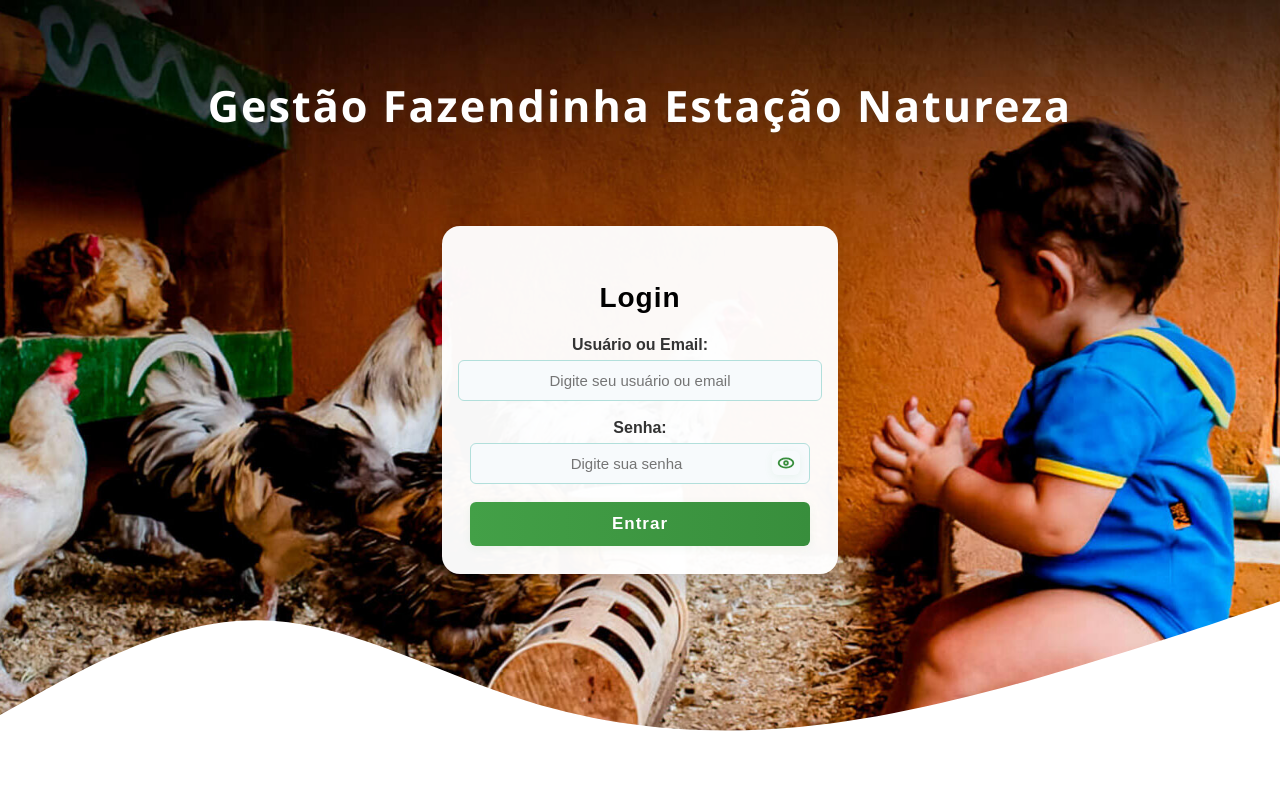
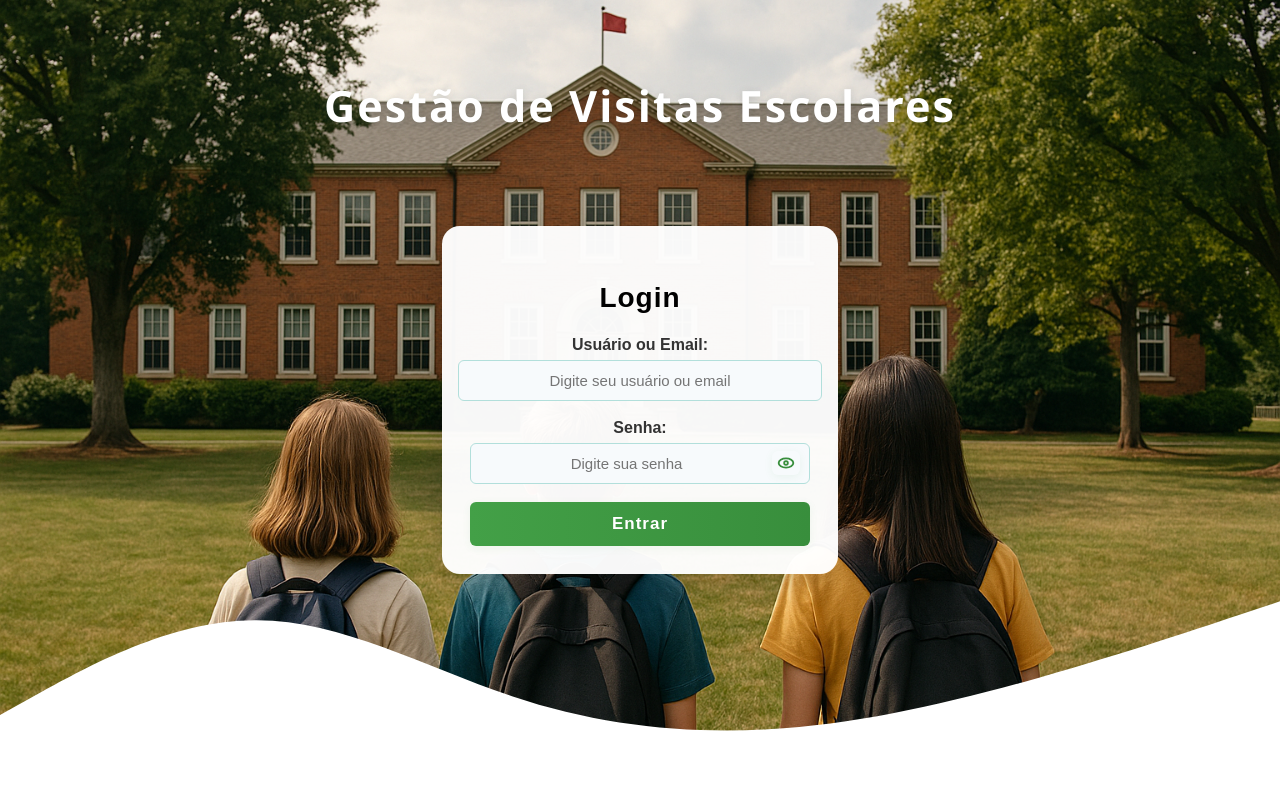
Before and after one commit to jhow77K/Gestao-Digital-de-Visitas, a Django app: page /login/ in a window 1280 px wide. Run offline with Django 4.2, Linux system fonts and the light colour scheme.

Commit message:
Melhoria na estrutura do código para facilitar leitura e manutenção

```diff
--- a/core/templates/core/base.html
+++ b/core/templates/core/base.html
@@ -4,7 +4,7 @@
   <head>
     <meta charset="UTF-8" />
     <meta name="viewport" content="width=device-width, initial-scale=1.0" />
-    <title>{% block title %}Sistema de Gerenciamento{% endblock %}</title>
+    <title>{% block title %}Gestão de Visitas Escolares{% endblock %}</title>
     <style>
       body {
         font-family: Arial, sans-serif;
@@ -114,11 +114,11 @@
     <div class="header">
       <div class="logo" style="display: flex; align-items: center">
         <img
-          src="\static\img\logo-fazendinha.png"
+          src="\static\img\logo-fazendinha1.png"
           alt="Logo Fazendinha"
           style="height: 38px; margin-right: 12px"
         />
-        Fazendinha Estação Natureza
+        Gestão de Visitas Escolares
       </div>
       <div class="menu">
         <a href="{% url 'home' %}">Início</a>
--- a/core/templates/core/home.html
+++ b/core/templates/core/home.html
@@ -47,7 +47,7 @@
     margin: 0 0 8px 0;
     font-weight: bold;
     letter-spacing: 1px;
-    text-transform: uppercase; /* Números e textos em maiúsculo */
+    text-transform: uppercase;
   }
   .info-card p {
     font-family: 'Roboto', Arial, sans-serif;
@@ -55,7 +55,7 @@
     font-size: 1.1em;
     margin: 0;
     font-weight: 500;
-    text-transform: uppercase; /* Deixa tudo maiúsculo */
+    text-transform: uppercase;
     letter-spacing: 1px;
   }
 
@@ -234,7 +234,7 @@
       "></div>
     </div>
 
-    <!-- Caixa branca já existente envolvendo tabelas -->
+
     <div style="
       background: #fff;
       border-radius: 16px;
--- a/core/templates/core/login.html
+++ b/core/templates/core/login.html
@@ -9,8 +9,10 @@
         margin: 0;
         font-family: Arial, sans-serif;
         height: 100vh;
-        background: url("/static/img/bg-fazendinha.jpg") no-repeat center center
-          fixed;
+        background-image: url("/static/img/bg-fazendinha4.png");
+        background-repeat: no-repeat;
+        background-position: center center;
+        background-attachment: fixed;
         background-size: cover;
         display: flex;
         justify-content: center;
@@ -134,7 +136,7 @@
         line-height: 1.2;
       "
     >
-      Gestão Fazendinha Estação Natureza<br />
+      Gestão de Visitas Escolares<br />
       <span
         style="
           font-size: 1.4rem;
@@ -291,14 +293,15 @@
       }
 
       const imagens = [
-        "/static/img/bg-fazendinha.jpg",
-        "/static/img/bg-fazendinha3.jpg",
+        "/static/img/bg-fazendinha4.png",
+        "/static/img/bg-fazendinha5.png",
+        "/static/img/bg-fazendinha6.png",
       ];
       let index = 0;
       setInterval(() => {
         index = (index + 1) % imagens.length;
         document.body.style.backgroundImage = `url('${imagens[index]}')`;
-      }, 2500); // Troca a cada 2,5 segundos
+      }, 2500);
     </script>
   </body>
 </html>
```
Also changed, not shown: core/static/img/bg-fazendinha.jpg (deleted), core/static/img/bg-fazendinha3.jpg (deleted), core/static/img/bg-fazendinha4.png (added), core/static/img/bg-fazendinha5.png (added), core/static/img/logo-fazendinha.png (deleted), core/static/img/logo-fazendinha1.png (added), 1 other file.
